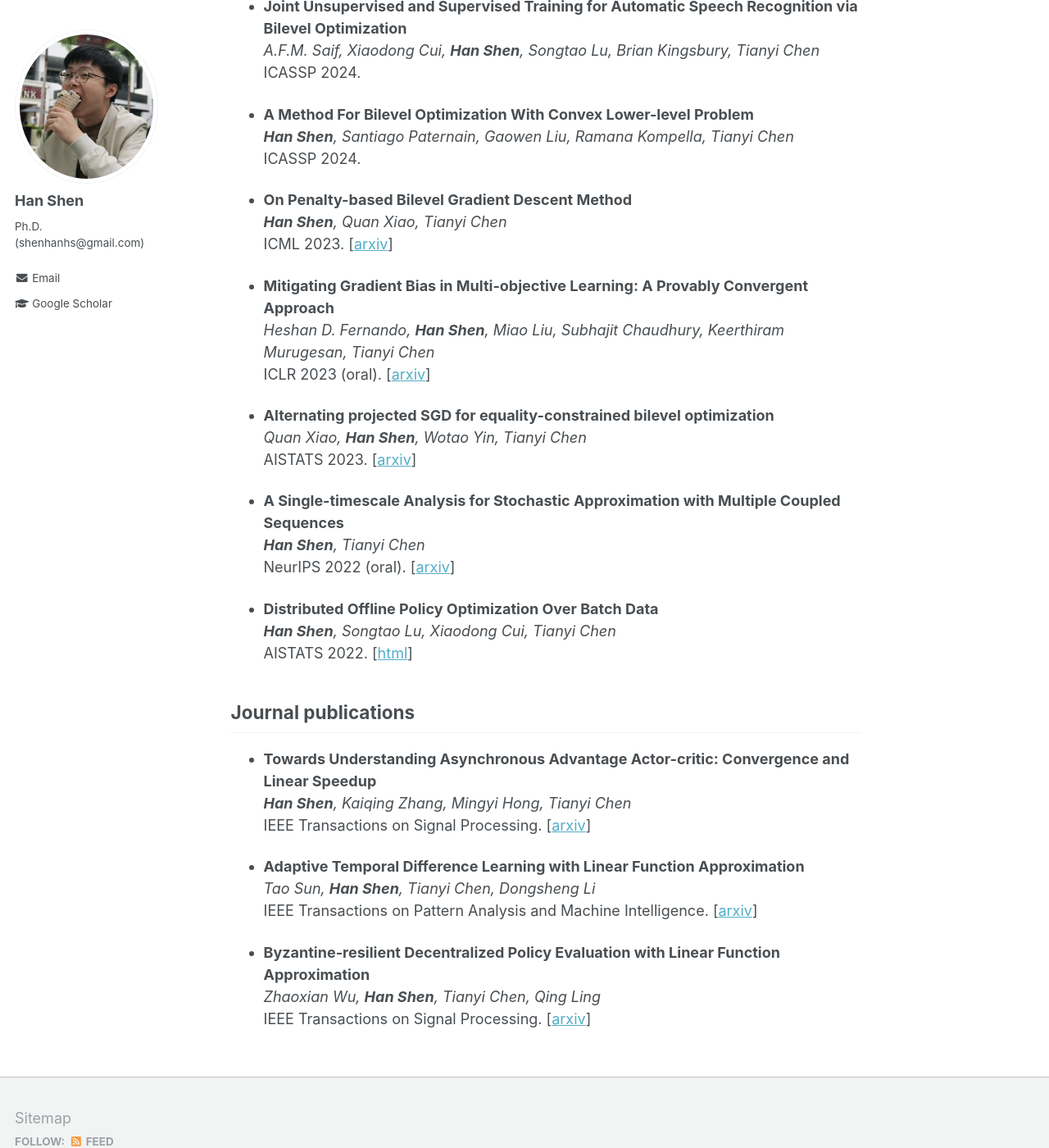
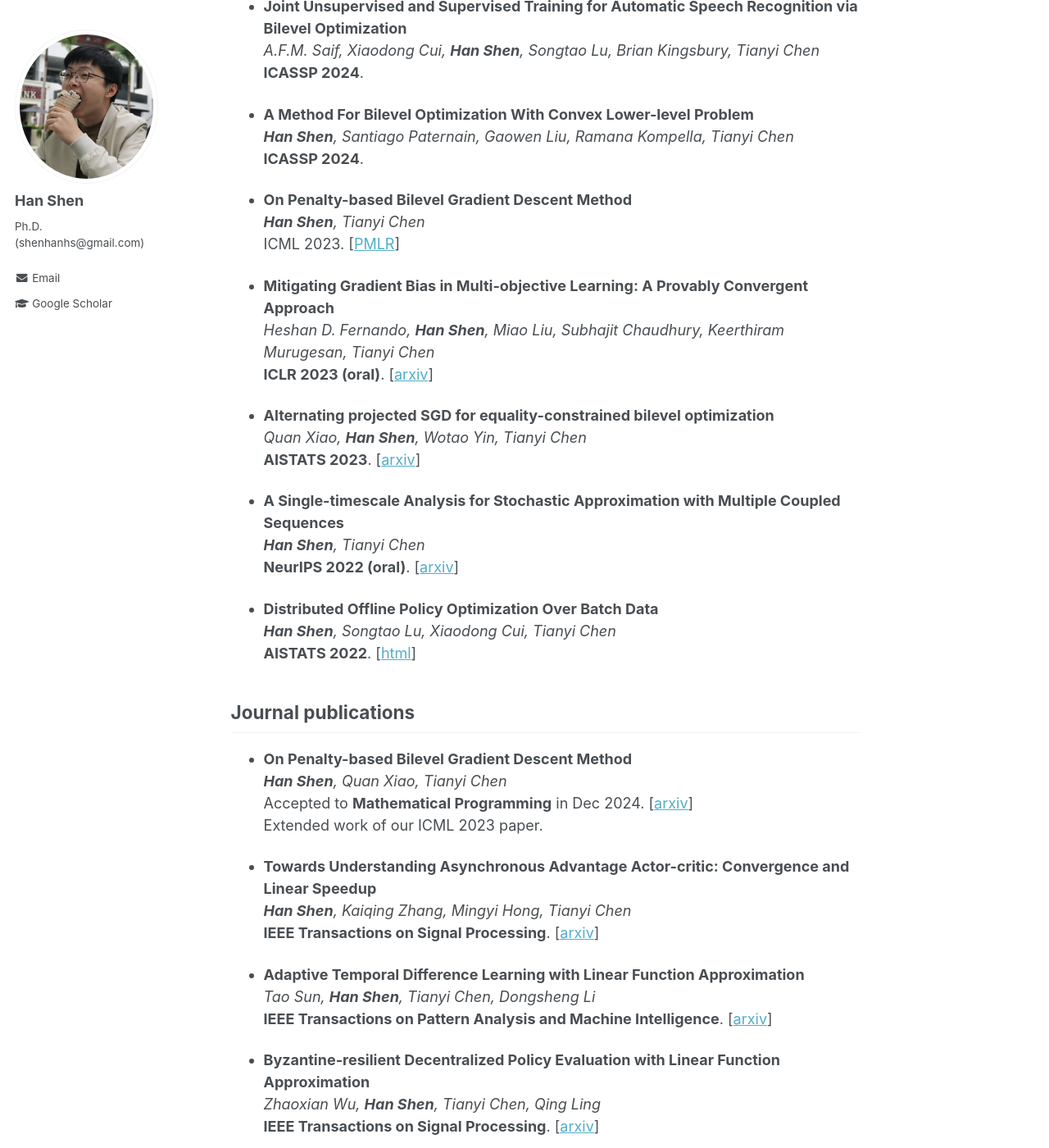
Before and after one commit to hanshen95/hanshen95.github.io, a Jekyll site: the page built from _pages/markdown.md, in a window 1280 px wide and 1400 px high, scrolled down 714 px. Shown: the whole window at 82% size. Built offline with Jekyll 4.4.1, drawn with Linux system fonts in a browser that asks for light colours; some of the changed text lies outside the part shown.

Commit message:
Update markdown.md

```diff
--- a/_pages/markdown.md
+++ b/_pages/markdown.md
@@ -23,52 +23,57 @@ See an updated list of publications in my [Google scholar page](https://scholar.
 
 * <b>Principled Penalty-based Methods for Bilevel Reinforcement Learning and RLHF</b>\
 *<b>Han Shen</b>, Zhuoran Yang, Tianyi Chen*\
-ICML 2024. [[arxiv](https://arxiv.org/abs/2402.06886)]
+**ICML 2024**. Extended version: [[arxiv](https://arxiv.org/abs/2402.06886)]
 
 * <b>Joint Unsupervised and Supervised Training for Automatic Speech Recognition via Bilevel Optimization</b>\
 *A.F.M. Saif, Xiaodong Cui, <b>Han Shen</b>, Songtao Lu, Brian Kingsbury, Tianyi Chen*\
-ICASSP 2024.
+**ICASSP 2024**.
 
 * <b>A Method For Bilevel Optimization With Convex Lower-level Problem</b>\
 *<b>Han Shen</b>, Santiago Paternain, Gaowen Liu, Ramana Kompella, Tianyi Chen*\
-ICASSP 2024.
+**ICASSP 2024**.
 
 * <b>On Penalty-based Bilevel Gradient Descent Method</b>\
-*<b>Han Shen</b>, Quan Xiao, Tianyi Chen*\
-ICML 2023. [[arxiv](https://arxiv.org/abs/2302.05185)]
+*<b>Han Shen</b>, Tianyi Chen*\
+ICML 2023. [[PMLR](https://proceedings.mlr.press/v202/shen23c.html#:~:text=Further%2C%20we%20propose%20the%20penalty-based%20bilevel%20gradient%20descent,proposed%20algorithm.%20Shen%2C%20H.%20%26%20Chen%2C%20T..%20%282023%29.)]
 
 * <b>Mitigating Gradient Bias in Multi-objective Learning: A Provably Convergent Approach</b>\
 *Heshan D. Fernando, <b>Han Shen</b>, Miao Liu, Subhajit Chaudhury, Keerthiram Murugesan, Tianyi Chen*\
-ICLR 2023 (oral). [[arxiv](https://arxiv.org/abs/2210.12624)]
+**ICLR 2023 (oral)**. [[arxiv](https://arxiv.org/abs/2210.12624)]
 
 
 * <b>Alternating projected SGD for equality-constrained bilevel optimization</b>\
 *Quan Xiao, <b>Han Shen</b>, Wotao Yin, Tianyi Chen*\
-AISTATS 2023. [[arxiv](https://arxiv.org/abs/2211.07096)]
+**AISTATS 2023**. [[arxiv](https://arxiv.org/abs/2211.07096)]
 
 
 * <b>A Single-timescale Analysis for Stochastic Approximation with Multiple Coupled Sequences</b>\
 *<b>Han Shen</b>, Tianyi Chen*\
-NeurIPS 2022 (oral). [[arxiv](https://arxiv.org/abs/2206.10414)]
+**NeurIPS 2022 (oral)**. [[arxiv](https://arxiv.org/abs/2206.10414)]
 
 * <b>Distributed Offline Policy Optimization Over Batch Data</b>\
 *<b>Han Shen</b>, Songtao Lu, Xiaodong Cui, Tianyi Chen*\
-AISTATS 2022. [[html](https://proceedings.mlr.press/v206/shen23b.html)]
+**AISTATS 2022**. [[html](https://proceedings.mlr.press/v206/shen23b.html)]
 
 
 ## Journal publications
 
+* <b>On Penalty-based Bilevel Gradient Descent Method</b>\
+*<b>Han Shen</b>, Quan Xiao, Tianyi Chen*\
+Accepted to **Mathematical Programming** in Dec 2024. [[arxiv](https://arxiv.org/abs/2302.05185)]\
+Extended work of our ICML 2023 paper.
+
 * <b>Towards Understanding Asynchronous Advantage Actor-critic: Convergence and Linear Speedup</b>\
 *<b>Han Shen</b>, Kaiqing Zhang, Mingyi Hong, Tianyi Chen*\
-IEEE Transactions on Signal Processing. [[arxiv](https://arxiv.org/abs/2012.15511)]
+**IEEE Transactions on Signal Processing**. [[arxiv](https://arxiv.org/abs/2012.15511)]
 
 * <b>Adaptive Temporal Difference Learning with Linear Function Approximation</b>\
 *Tao Sun, <b>Han Shen</b>, Tianyi Chen, Dongsheng Li*\
- IEEE Transactions on Pattern Analysis and Machine Intelligence. [[arxiv](https://arxiv.org/abs/2002.08537)]
+**IEEE Transactions on Pattern Analysis and Machine Intelligence**. [[arxiv](https://arxiv.org/abs/2002.08537)]
 
 * <b>Byzantine-resilient Decentralized Policy Evaluation with Linear Function Approximation</b>\
 *Zhaoxian Wu, <b>Han Shen</b>, Tianyi Chen, Qing Ling*\
-IEEE Transactions on Signal Processing. [[arxiv](https://arxiv.org/abs/2009.11146)]
+**IEEE Transactions on Signal Processing**. [[arxiv](https://arxiv.org/abs/2009.11146)]
 
 <!--
 ## Locations of key files/directories
```
